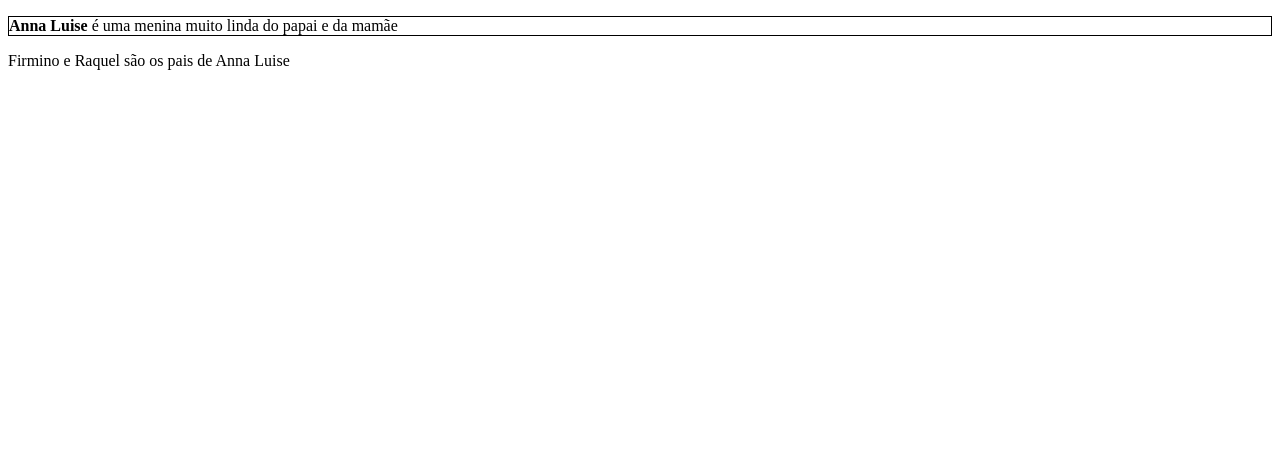
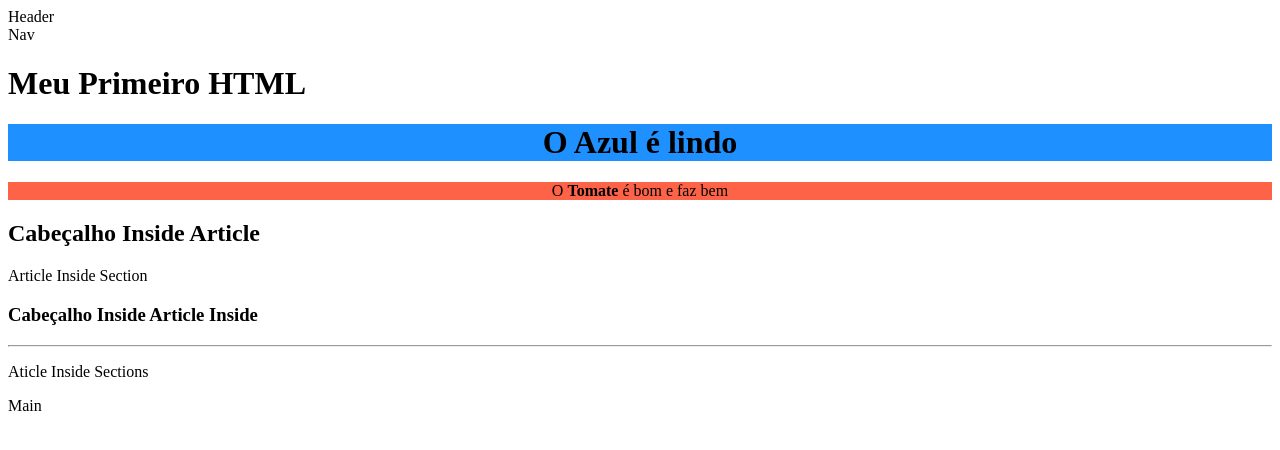
Before and after one commit to FirminoJFSilva/Teste02, a plain HTML site: page index.html in a window 1280 px wide. Drawn offline with Linux system fonts and the light colour scheme.

Commit message:
Arquivi index html

```diff
--- a/index.html
+++ b/index.html
@@ -9,10 +9,23 @@
 </head>
 
 <body>
-<p style="border:1px solid #000;"><strong>Anna Luise</strong> é uma menina muito linda do papai e da mamãe</p>
-<p></p>
-<p></p>
-<p>Firmino e Raquel são os pais de Anna Luise</p>
+
+    <head>Header</head>
+    <nav>Nav</nav>
+    <h1>Meu Primeiro HTML</h1>
+    <center><h1 style="background-color:DodgerBlue;">O <strong>Azul</strong> é lindo</h1></center>
+    <center><p style="background-color:Tomato;">O <strong>Tomate</strong> é bom e faz bem</p></center>
+    <section>
+            <h2>Cabeçalho Inside Article</h2>
+        <p>Article Inside Section</p>
+        <article>
+            <h3> Cabeçalho Inside Article Inside</h3>
+            <hr>
+            <p> Aticle Inside Sections</p>
+        </article>
+    </section>
+    <main>Main</main>
+
 </body>
 
 </html>
```
